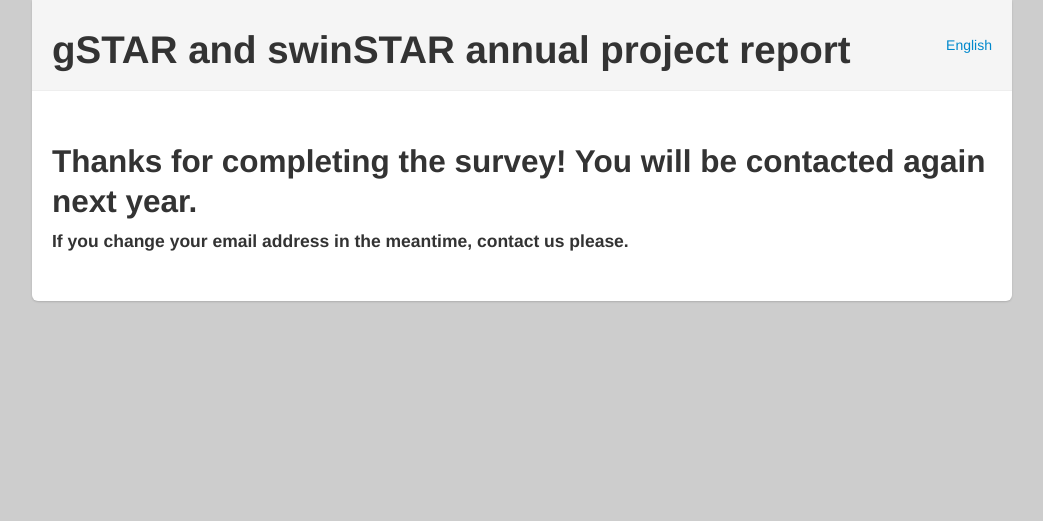
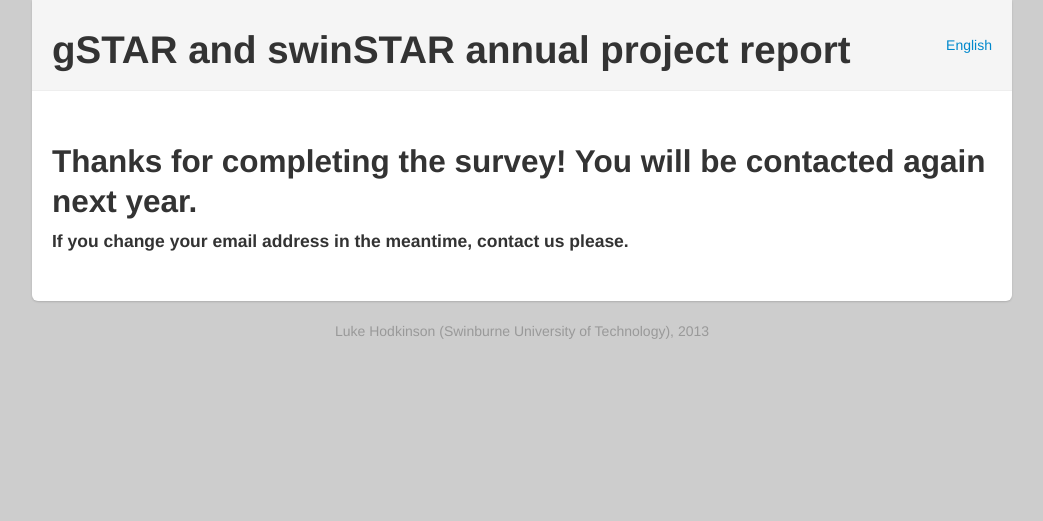
Before and after one commit to furious-luke/reportstar, a Django app: template questionnaire/templates/questionnaire/complete.html in a window 1280 px wide. Shown: the top 521 px of the page, without its empty margins (118-1161 px from the left). Run offline with Django 3.2, Linux system fonts and the light colour scheme; the template is opened without the code that fills it, so the values that code supplies are empty; parts of the project's set-up code (start-up, migrations or seed data) failed here and were passed over; some libraries are stand-ins or nearby versions.

Commit message:
Adding footer.

```diff
--- a/templates/base.html
+++ b/templates/base.html
@@ -51,5 +51,13 @@
             </div>
         </div>
     </div>
+
+    <div id="footer">
+      <div class="container">
+        <p style="margin-top:20px;margin-bottom:20px"
+      class="text-center muted credit">Luke Hodkinson (Swinburne University of Technology), 2013</p>
+      </div>
+    </div>
+
 </body>
 </html>
```
